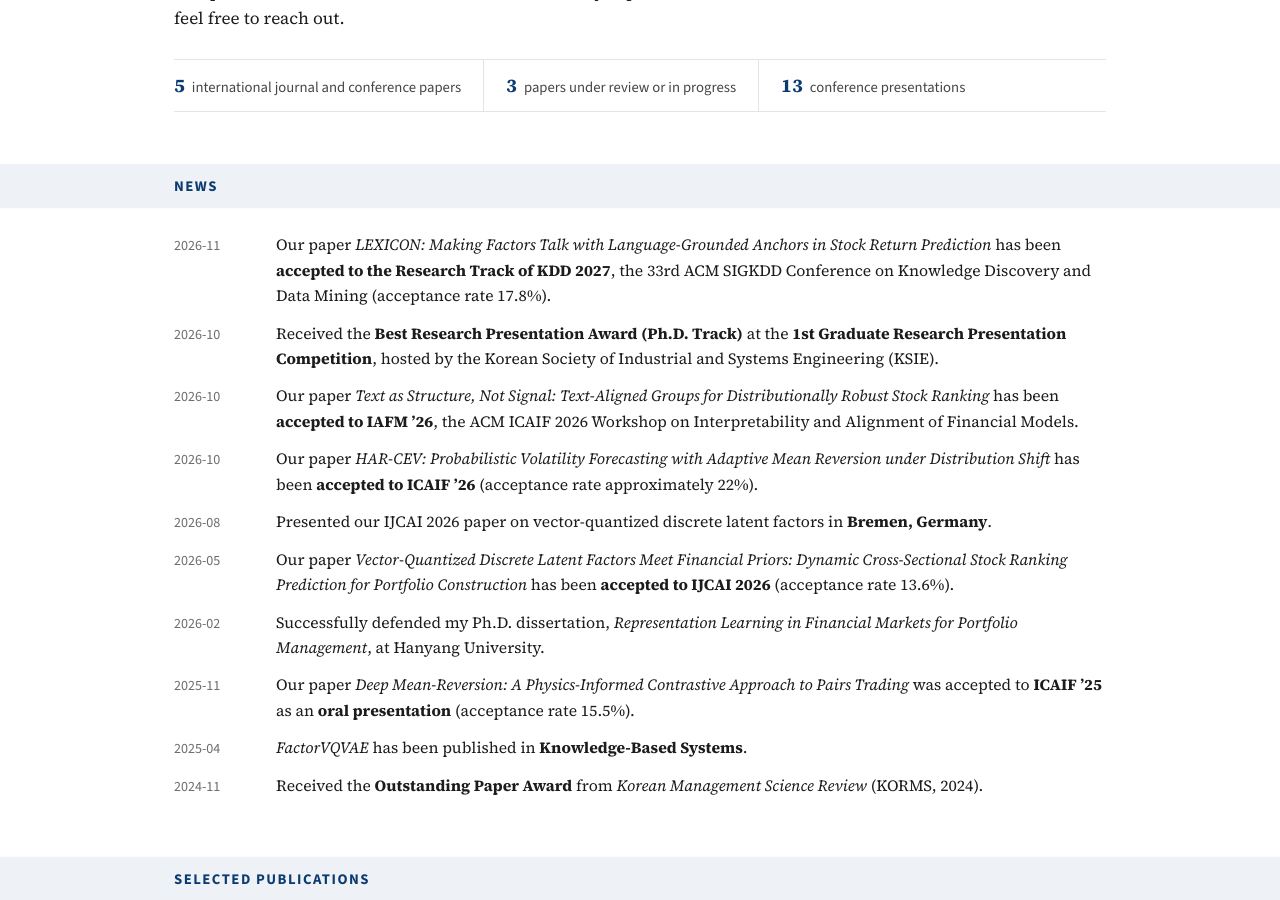
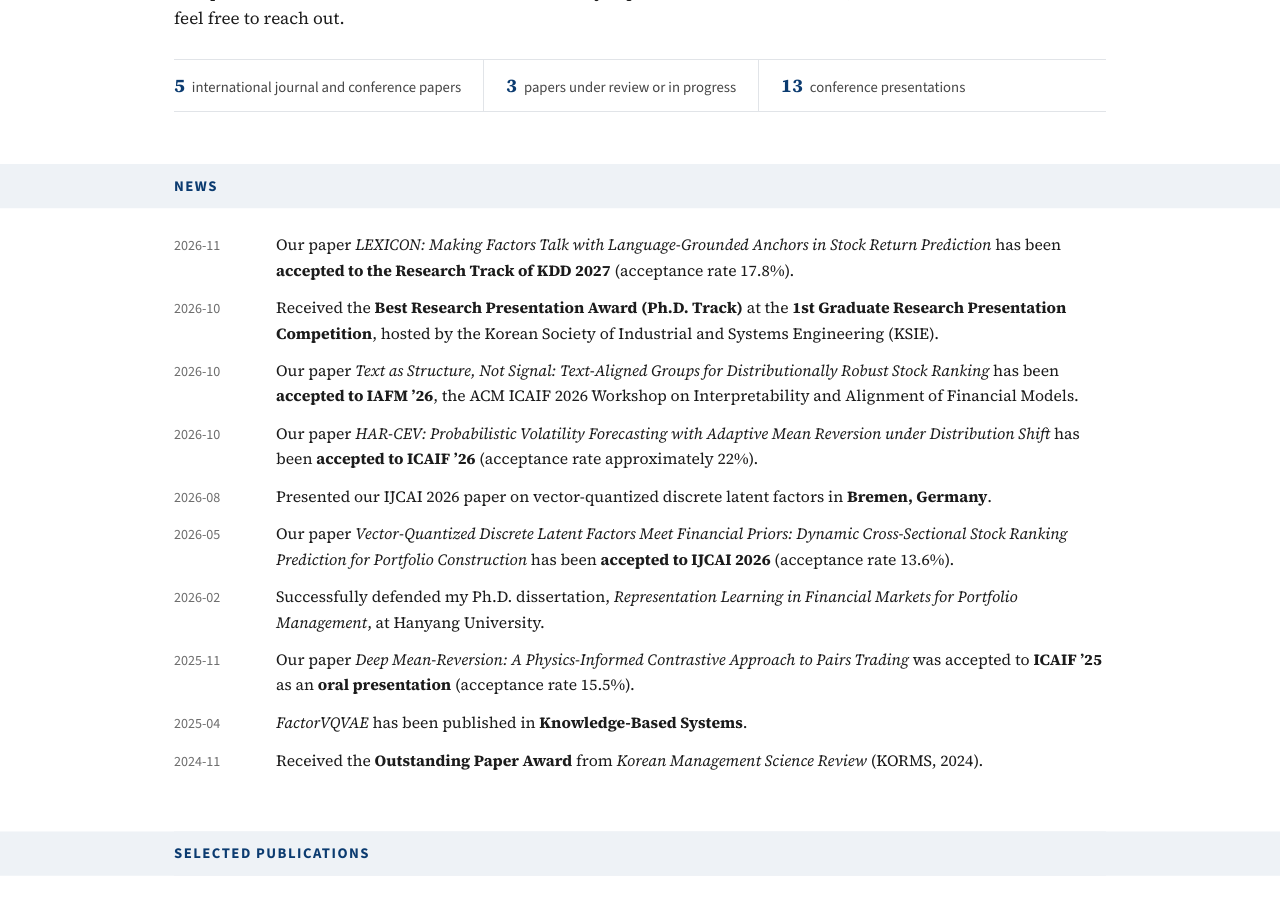
Before and after one commit to x7jeon8gi/x7jeon8gi.github.io, a Jekyll site: the page built from index.html, in a window 1280 px wide and 900 px high, scrolled down 596 px. Built offline with Jekyll 4.4.1, drawn with Linux system fonts in a browser that asks for light colours.

Commit message:
Use concise KDD naming consistently in English and Korean news

```diff
--- a/_data/news.yml
+++ b/_data/news.yml
@@ -2,8 +2,8 @@
 # html is Markdown; html_ko is the Korean version shown on /ko/.
 
 - date: "2026-11"
-  html: "Our paper *LEXICON: Making Factors Talk with Language-Grounded Anchors in Stock Return Prediction* has been **accepted to the Research Track of KDD 2027**, the 33rd ACM SIGKDD Conference on Knowledge Discovery and Data Mining (acceptance rate 17.8%)."
-  html_ko: "*LEXICON: Making Factors Talk with Language-Grounded Anchors in Stock Return Prediction* 논문이 제33회 ACM SIGKDD Conference on Knowledge Discovery and Data Mining의 **KDD 2027 Research Track**에 채택되었습니다(채택률 17.8%)."
+  html: "Our paper *LEXICON: Making Factors Talk with Language-Grounded Anchors in Stock Return Prediction* has been **accepted to the Research Track of KDD 2027** (acceptance rate 17.8%)."
+  html_ko: "*LEXICON: Making Factors Talk with Language-Grounded Anchors in Stock Return Prediction* 논문이 **KDD 2027 Research Track**에 채택되었습니다(채택률 17.8%)."
 
 - date: "2026-10"
   html: "Received the **Best Research Presentation Award (Ph.D. Track)** at the **1st Graduate Research Presentation Competition**, hosted by the Korean Society of Industrial and Systems Engineering (KSIE)."
```
